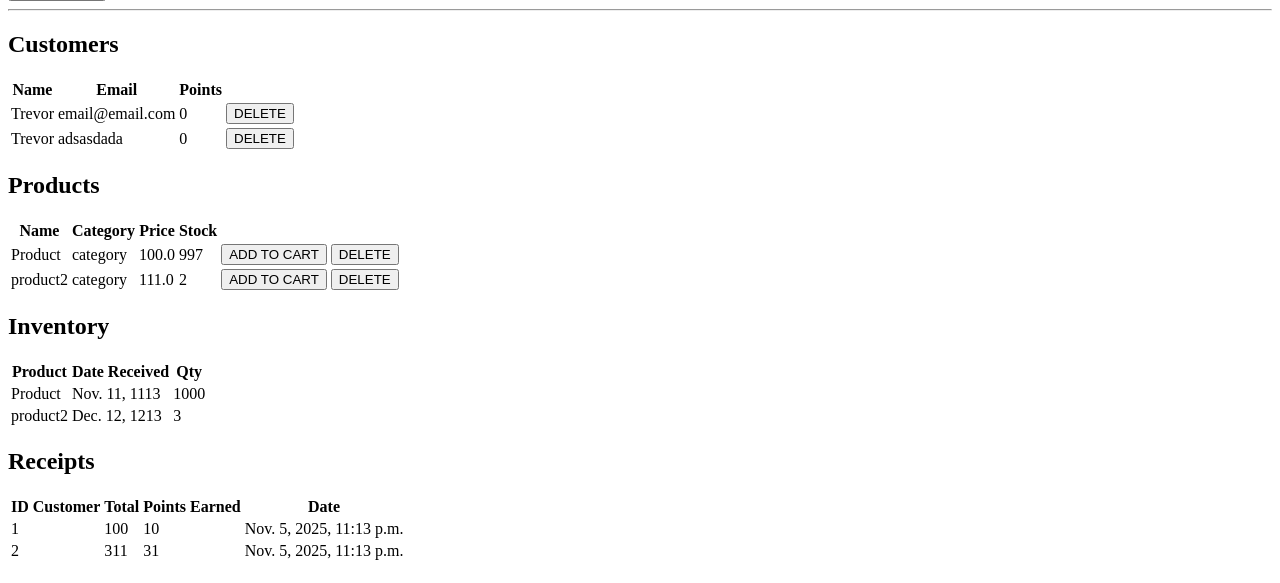
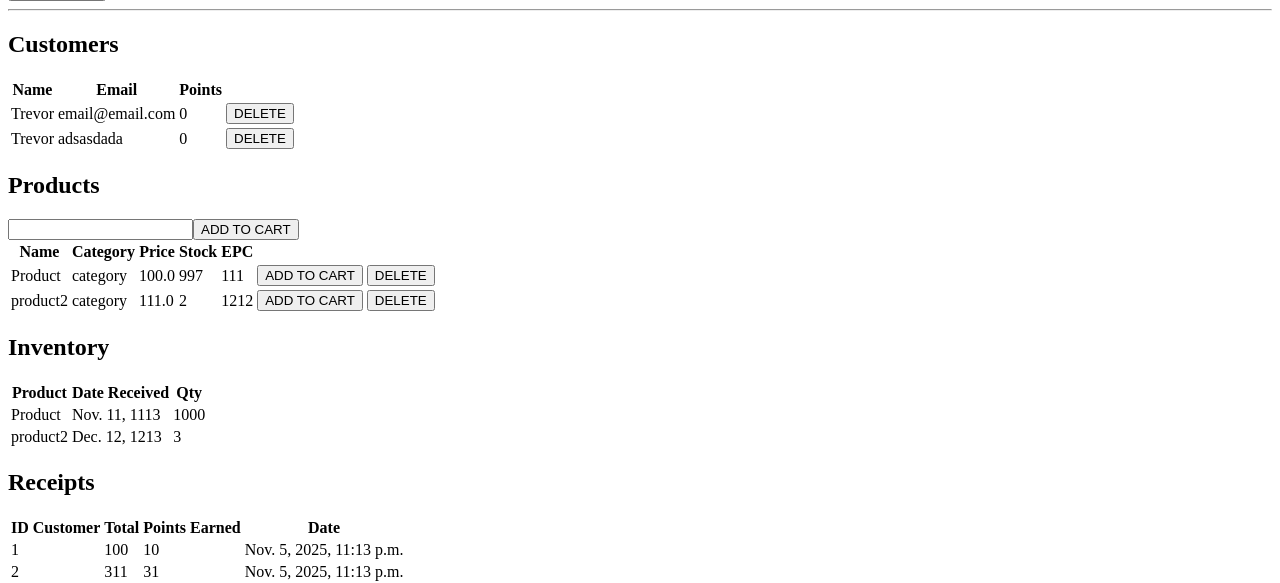
Before and after one commit to mjk-22/smart_store, a Django app: page / in a window 1280 px wide. Shown: the part 838-1421 px from the top of the page. Run offline with Django 5.2, Linux system fonts and the light colour scheme; data comes from the database, SQL or seed files in the repository.

Commit message:
Searching functionality by EPC

```diff
--- a/phase3/phase3/templates/index.html
+++ b/phase3/phase3/templates/index.html
@@ -65,6 +65,7 @@
         <th>Category</th>
         <th>Price</th>
         <th>Stock</th>
+        <th>EPC</th>
     </tr>
     {% for p in products %}
     <tr>
@@ -72,6 +73,7 @@
         <td>{{ p.category }}</td>
         <td>{{ p.price }}</td>
         <td>{{ p.stock_quantity }}</td>
+        <td>{{ p.epc }}</td>
         <td>
             <button onclick="addToCart('{{ p.id }}', '{{ p.name }}', '{{ p.price }}', '{{ p.stock_quantity }}')">
                 ADD TO CART
@@ -87,6 +89,13 @@
         </td>
     </tr>
     {% endfor %}
+    <form>
+    {% csrf_token %}
+        <input type="text" id="code_search">
+        <button type="button" onclick="searchEPC()">
+        ADD TO CART
+        </button>
+    </form>
     </table>
 
     <h2>Inventory</h2>
--- a/phase3/phase3/views.py
+++ b/phase3/phase3/views.py
@@ -45,6 +45,19 @@ def default(request):
         elif (request.headers.get("Content-Type") == "application/json"):
             try:
                 data = json.loads(request.body.decode("utf-8"))
+                if data.get("action") == "epc_search":
+                    epc = data.get("epc")
+                    try:
+                        product = Products.objects.get(epc=epc)
+                        return JsonResponse({
+                            "success": True,
+                            "id": product.id,
+                            "name": product.name,
+                            "price": float(product.price),
+                            "stock": product.stock_quantity
+                    })
+                    except Products.DoesNotExist:
+                        return JsonResponse({"success": False, "error": "Product not found"})
                 if (data.get("action") == "checkout"):
                     cart = data.get("cart", {})
                     print(cart)
--- a/phase3/static/js/main.js
+++ b/phase3/static/js/main.js
@@ -37,9 +37,13 @@ function renderCart() {
     }
 }
 
-function addToCart(productID, name, price, stock) {
+function addToCart(product) {
+    const productID = product.id;
     if (!cart[productID] && stock > 0) {
-        cart[productID] = {name, price, quantity: 1};
+        cart[productID] = {name: product.name,
+            price: product.price,
+            quantity: 1,
+            stock: product.stock};
     } else {
         if (cart[productID].quantity != stock) {
         cart[productID].quantity += 1;
@@ -47,6 +51,31 @@ function addToCart(productID, name, price, stock) {
     }
     renderCart();
 }
+
+function searchEPC() {
+    const epc = document.getElementById("code_search").value;
+
+    fetch("", {
+        method: "POST",
+        headers: {
+            "Content-Type": "application/json",
+            "X-CSRFToken": getCSRFToken()
+        },
+        body: JSON.stringify({
+            action: "epc_search",
+            epc: epc
+        })
+    })
+    .then(res => res.json())
+    .then(data => {
+        if (data.success) {
+            addToCart(data);
+        } else {
+            alert("Product not found");
+        }
+    });
+}
+
 
 function removeFromCart(productID) {
     if (cart[productID]) {
```
